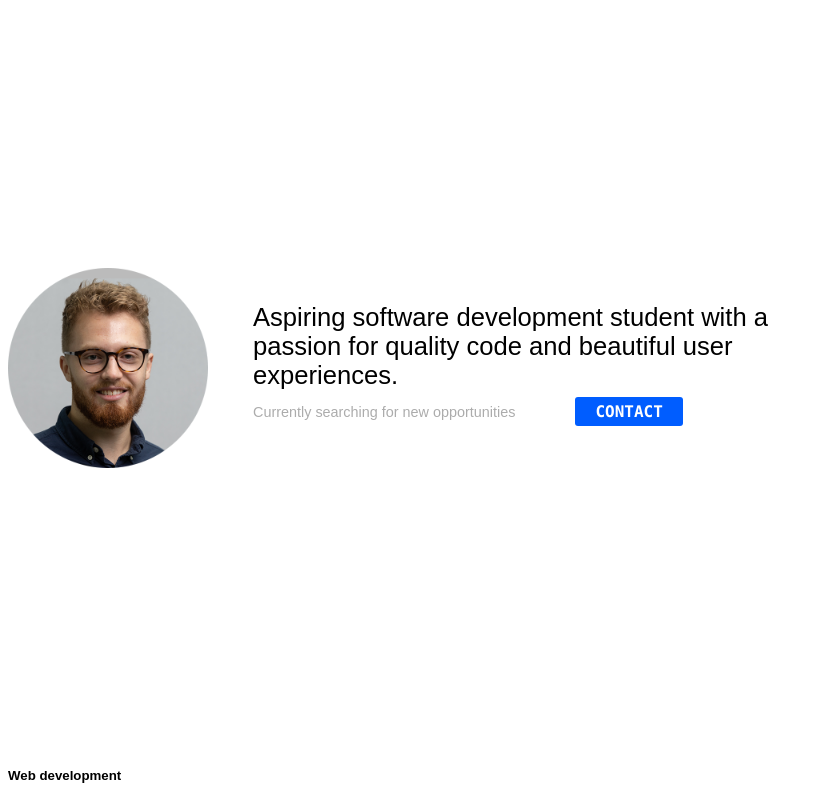
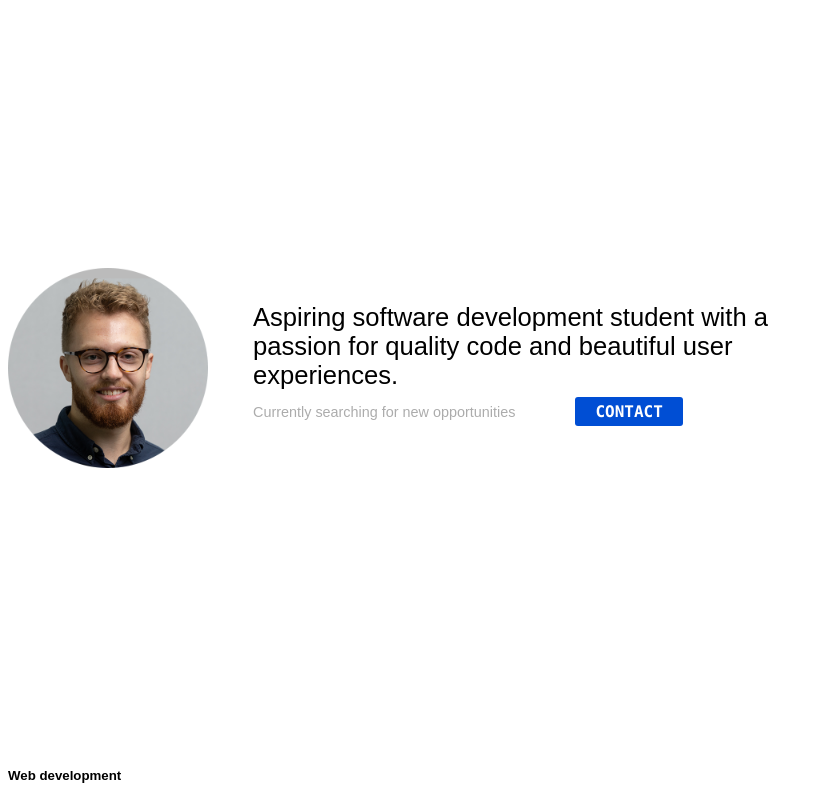
Before and after one commit to frederikfink/frederikfink.dk, a plain HTML site: page index.html in a window 1280 px wide. In both pictures the pointer is over the link "CONTACT". Shown: the top 800 px of the page, without its empty margins (0-823 px from the left). Drawn offline with Linux system fonts and the light colour scheme; a web font is replaced by a local one.

Commit message:
added link hover effect

```diff
--- a/css/style.css
+++ b/css/style.css
@@ -25,6 +25,11 @@ a{
     text-transform: uppercase;
     font-weight: 700;
     font-size: 1rem;
+    transition: 0.1s;
+}
+
+a:hover{
+    background-color: #004ed4;
 }
 
 code{
@@ -36,6 +41,7 @@ code{
     margin: auto;
 }
 
+/* header */
 .header_container {
     width: 780px;
     height: 90vh;
@@ -52,3 +58,5 @@ code{
 .header_text {
     margin-left: 45px;
 }
+
+/* skills */
```
